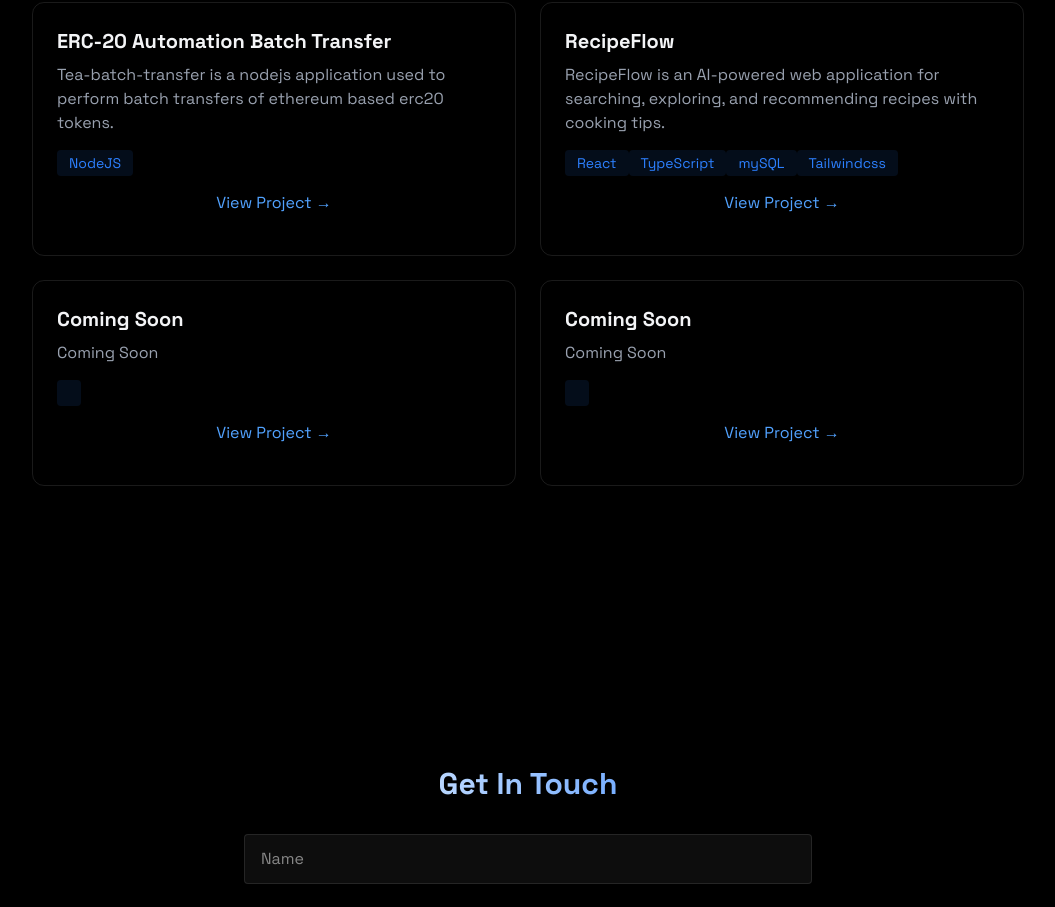
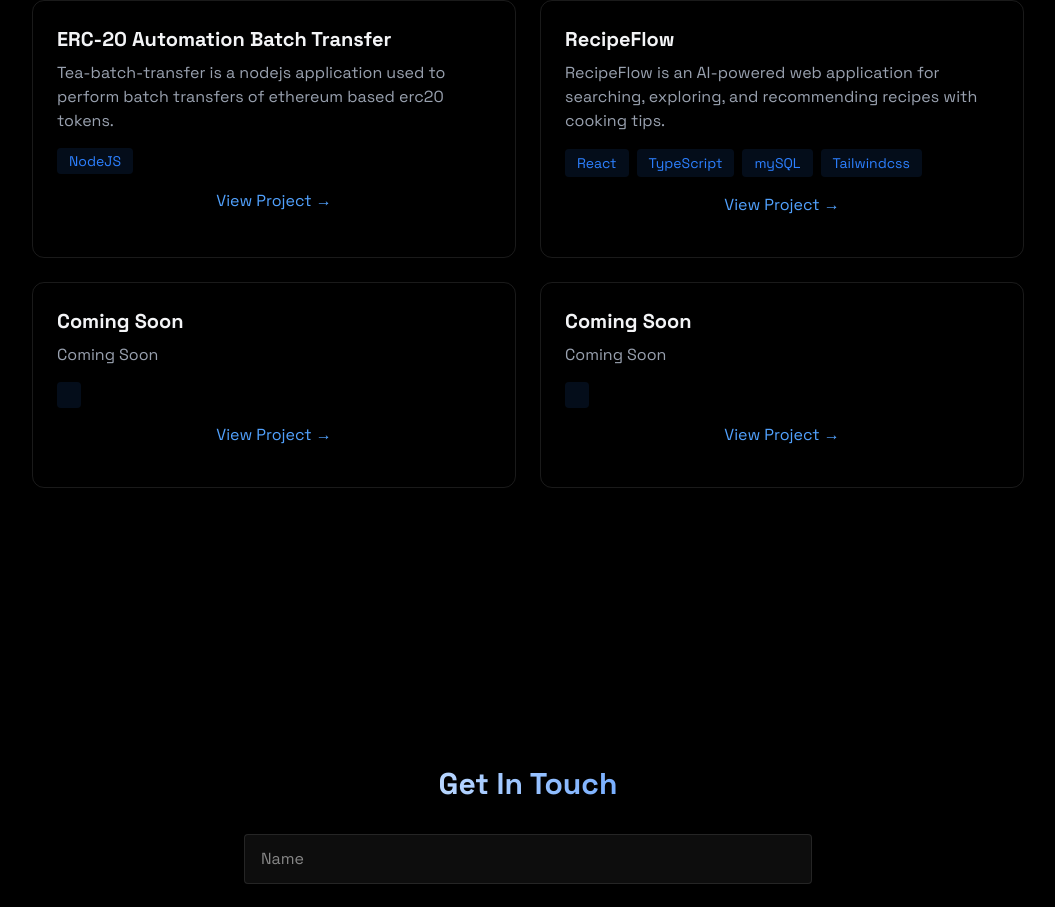
Before and after one commit to asriqul/portfolio, a React (Vite) app: page / in a window 1280 px wide. Shown: the part 2002-2909 px from the top of the page, without its empty margins (112-1167 px from the left). Built offline with nearby package versions, Linux system fonts and the light colour scheme.

Commit message:
fix: section

```diff
--- a/src/components/section/Project.jsx
+++ b/src/components/section/Project.jsx
@@ -35,11 +35,11 @@ export const Project = () => {
                         <p className="text-gray-400 mb-4">
                             RecipeFlow is an AI-powered web application for searching, exploring, and recommending recipes with cooking tips.
                         </p>
-                        <div>
+                        <div className="flex flex-wrap gap-2">
                             {["React","TypeScript","mySQL","Tailwindcss"].map((tech, key) =>(
                                 <span
                                     key={key}
-                                    className="bg-blue-500/10 text-blue-500 py-1 px-3 rounded text-sm hover:bg-blue-500/20 hover:shadow-[0_2px_8px_rgba(59,130,246,0.1)] transition-all"
+                                    className="bg-blue-500/10 text-blue-500 gap-3 py-1 px-3 rounded text-sm hover:bg-blue-500/20 hover:shadow-[0_2px_8px_rgba(59,130,246,0.1)] transition-all"
                                 >
                                     {tech}
                                 </span>
```
